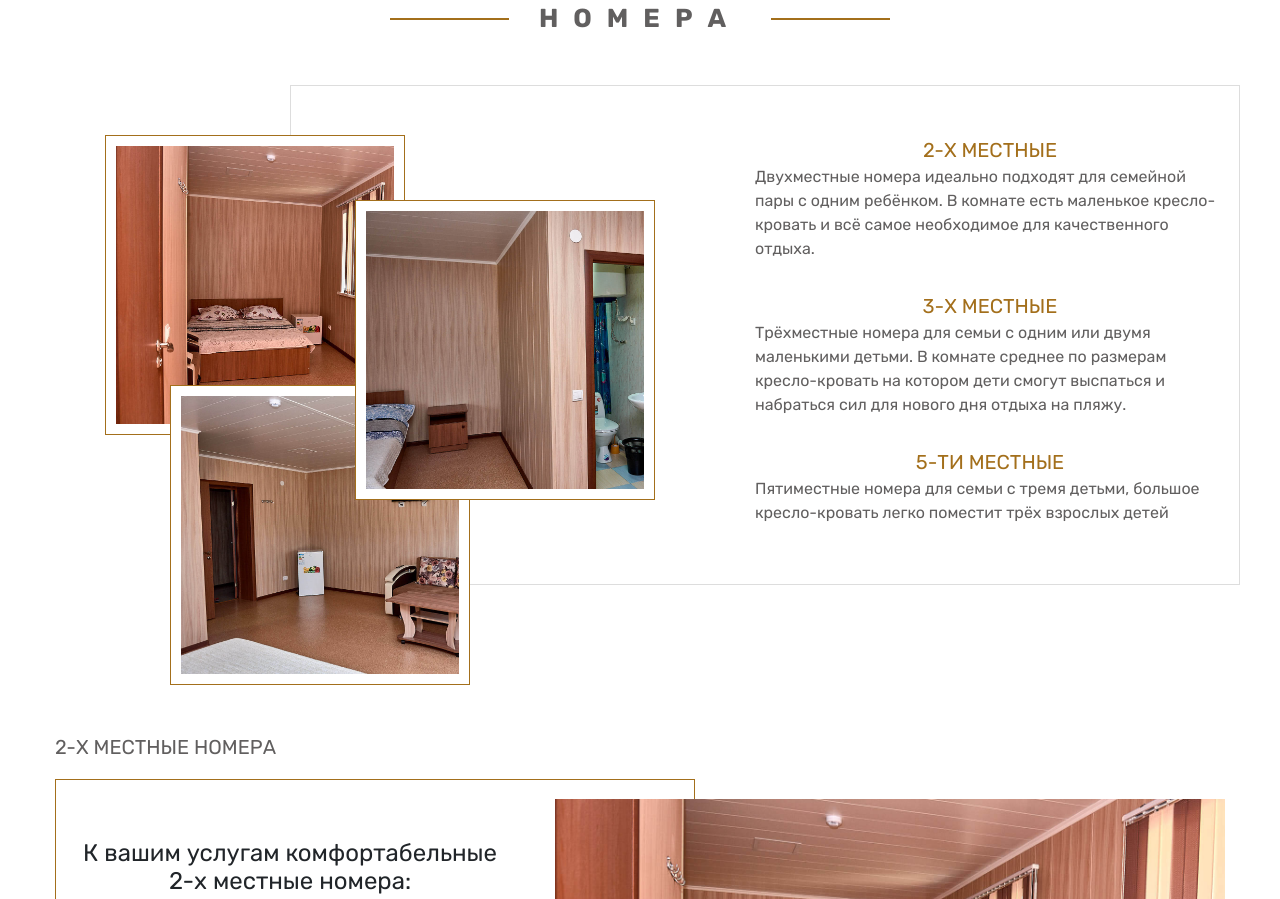
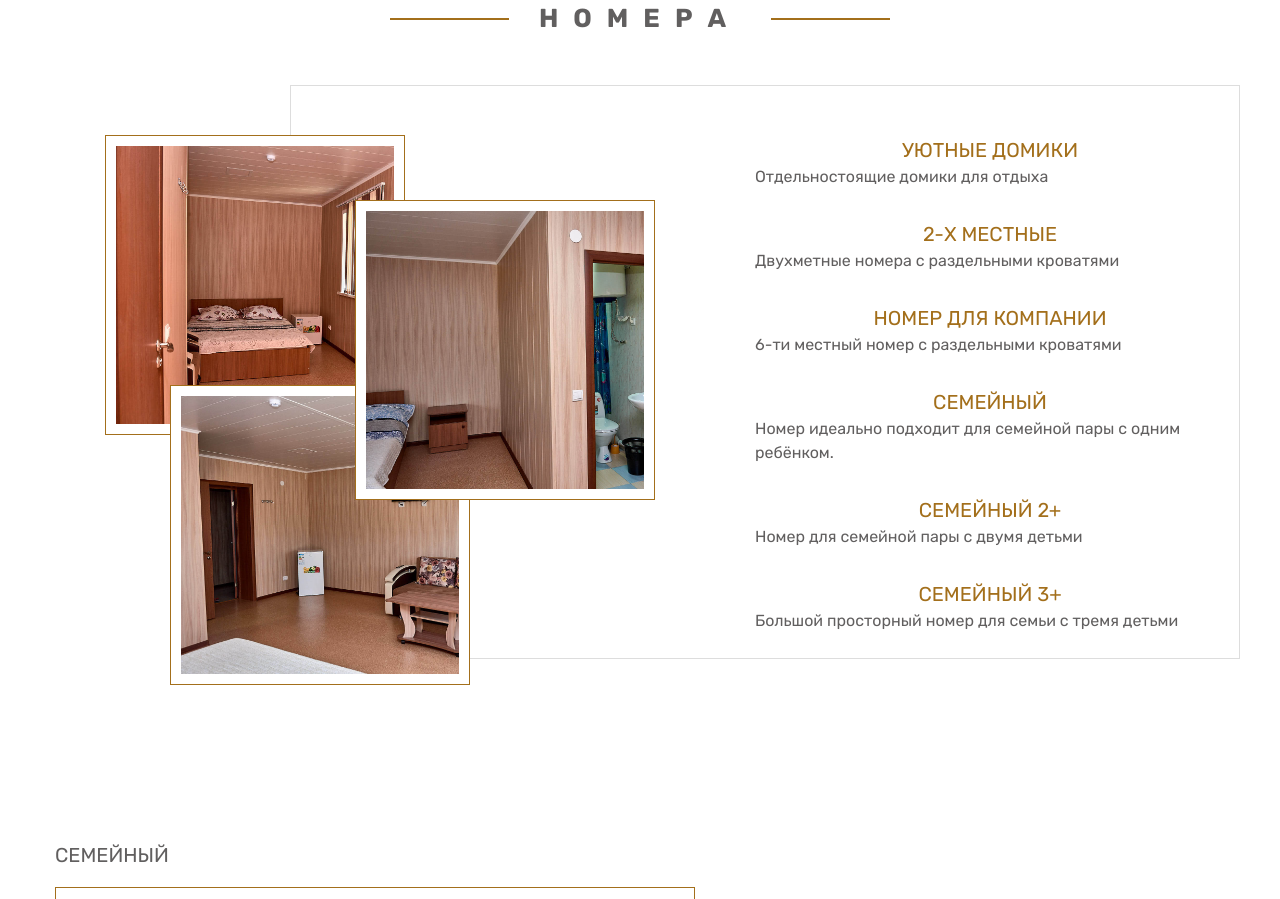
Before and after one commit to zhosakic/irs, a website: page dev/index.html in a window 1280 px wide. Shown: the part 857-1756 px from the top of the page. Drawn offline with nearby package versions, Linux system fonts and the light colour scheme; files that its build step writes are made by us from their sources; a web font is replaced by a local one.

Commit message:
Добавление дополнительный зон отдыха

```diff
--- a/dev/index.html
+++ b/dev/index.html
@@ -101,12 +101,18 @@
                     </div>
                     <div class="col-lg-5">
                         <div class="room-description">
-                            <a href="#too-men-rooms">2-х местные</a>
-                            <p>Двухместные номера идеально подходят для семейной пары с одним ребёнком. В комнате есть маленькое кресло-кровать и всё самое необходимое для качественного отдыха.</p>
-                            <a href="#three-men-rooms">3-х местные</a>
-                            <p>Трёхместные номера для семьи с одним или двумя маленькими детьми. В комнате среднее по размерам кресло-кровать на котором дети смогут выспаться и набраться сил для нового дня отдыха на пляжу.</p>
-                            <a href="#five-men-rooms">5-ти местные</a>
-                            <p>Пятиместные номера для семьи с тремя детьми, большое кресло-кровать легко поместит трёх взрослых детей</p>
+                            <a href="#">Уютные домики</a>
+                            <p>Отдельностоящие домики для отдыха</p>
+                            <a href="#">2-х местные</a>
+                            <p>Двухметные номера с раздельными кроватями</p>
+                            <a href="#">Номер для компании</a>
+                            <p>6-ти местный номер с раздельными кроватями</p>
+                            <a href="#too-men-rooms">Семейный</a>
+                            <p>Номер идеально подходит для семейной пары с одним ребёнком.</p>
+                            <a href="#three-men-rooms">Семейный 2+</a>
+                            <p>Номер для семейной пары с двумя детьми</p>
+                            <a href="#five-men-rooms">Семейный 3+</a>
+                            <p>Большой просторный номер для семьи с тремя детьми</p>
                         </div>
                     </div>
                 </div>
@@ -116,7 +122,7 @@
             <div class="too-men-rooms">
                 <div class="container-fluid">
                     <div class="row slider-header">
-                        <h3 class="">2-х местные номера</h3>
+                        <h3 class="">Семейный</h3>
                     </div>
                     <div class="row">
                         <div class="col-lg-5 frame">
@@ -132,7 +138,7 @@
                                     <li>Маленькое кресло-кровать</li>
                                 </ul>
                                 <p>Данный номер идеально подходит для семьи с одним ребёнком</p>
-                                <h4>Стоимость <span>12 000</span> тенге</h4>
+                                <h4>Стоимость <span>20 000</span> тенге</h4>
                                 <a href="" class="button" data-toggle="modal" data-target="#offer">Забронировать</a>
                             </div>
                         </div>
@@ -150,7 +156,7 @@
             <div class="three-men-rooms" id="three-men-rooms">
                 <div class="container-fluid">
                     <div class="row slider-header">
-                        <h3 class="text-right">3-х местные номера</h3>
+                        <h3 class="text-right">Семейный 2+</h3>
                     </div>
                     <div class="row">
                         <div class="col-lg-7">
@@ -175,7 +181,7 @@
                                     <li>Среднее кресло-кровать</li>
                                 </ul>
                                 <p>Данный номер идеально подходит для семьи с двумя маленькими или одним взрослым ребёнком</p>
-                                <h4>Стоимость <span>16 000</span> тенге</h4>
+                                <h4>Стоимость <span>20 000</span> тенге</h4>
                                 <a href="" class="button" data-toggle="modal" data-target="#offer">Забронировать</a>
                             </div>
                         </div>
@@ -185,7 +191,7 @@
             <div class="five-men-rooms" id="five-men-rooms">
                 <div class="container-fluid">
                     <div class="row slider-header">
-                        <h3>5-ти местные номера</h3>
+                        <h3>Семейный 3+</h3>
                     </div>
                     <div class="row">
                         <div class="col-lg-5 frame">
@@ -201,7 +207,7 @@
                                     <li>Большое кресло-кровать</li>
                                 </ul>
                                 <p>Данный номер идеально подходит для семьи с тремя взрослыми детьми</p>
-                                <h4>Стоимость <span>20 000</span> тенге</h4>
+                                <h4>Стоимость <span>25 000</span> тенге</h4>
                                 <a href="" class="button" data-toggle="modal" data-target="#offer">Забронировать</a>
                             </div>
                         </div>
--- a/dev/sass/main.sass
+++ b/dev/sass/main.sass
@@ -143,7 +143,7 @@ body
     &:before
       content: ''
       width: 950px
-      height: 500px
+      height: 574px
       display: block
       border: 1px solid #ddd
       position: absolute
--- a/package.json
+++ b/package.json
@@ -11,12 +11,12 @@
   "license": "ISC",
   "devDependencies": {
     "browser-sync": "^2.26.7",
-    "del": "^4.1.1",
+    "del": "^5.0.0",
     "gulp": "^4.0.2",
     "gulp-autoprefixer": "^6.1.0",
     "gulp-csso": "^3.0.1",
     "gulp-gh-pages": "^0.5.4",
-    "gulp-load-plugins": "^1.6.0",
+    "gulp-load-plugins": "^2.0.0",
     "gulp-sass": "^4.0.2",
     "node-sass": "^4.12.0"
   }
```
Also changed, not shown: build/css/main.css, build/index.html, 1 other file.
